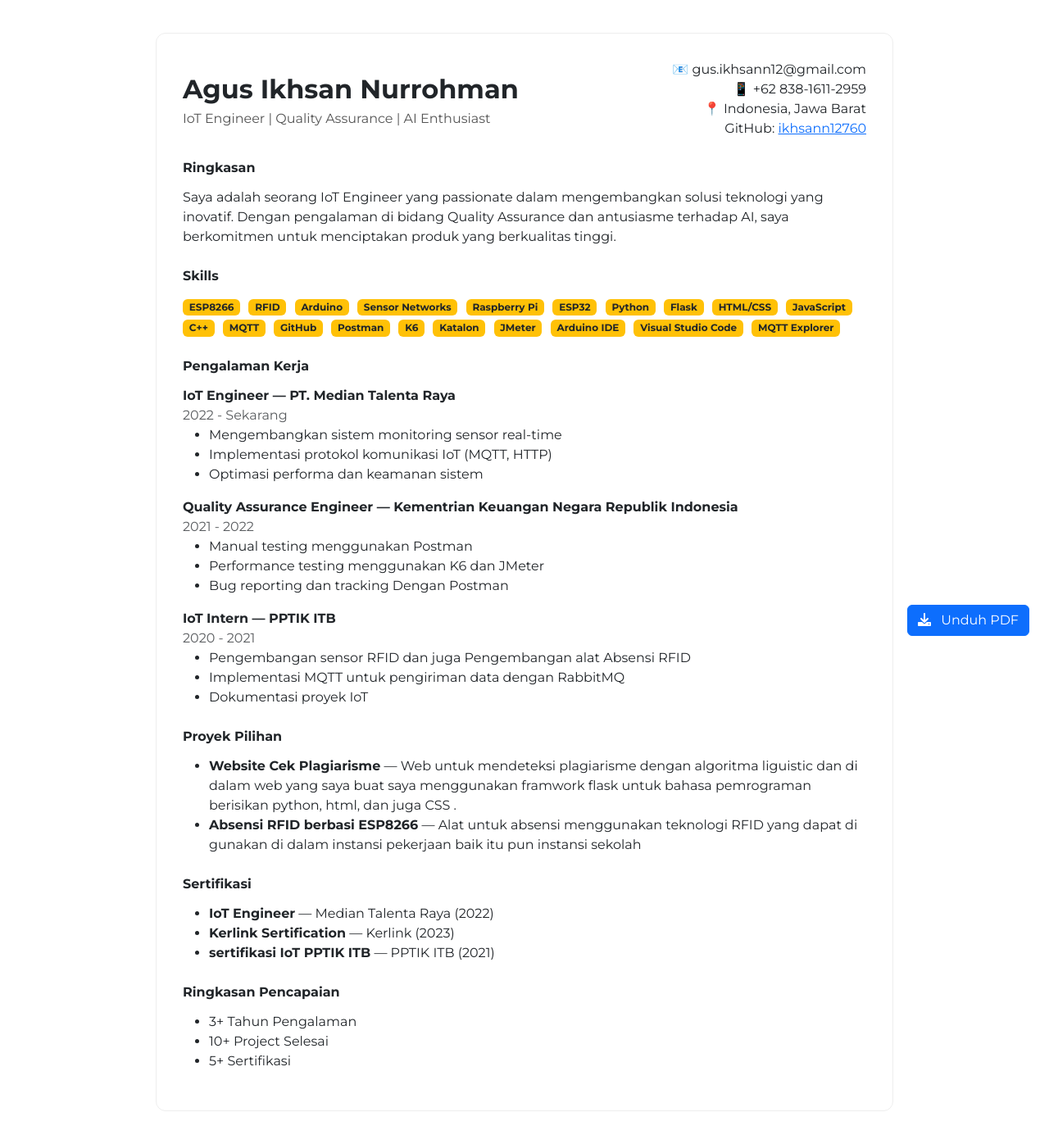
After one commit to ikhsann12760/my_portofolio, a Flask app: page /cv in a window 1280 px wide. The commit adds this page. Shown: the whole page at 82% size. Run offline with Flask 3, Linux system fonts and the light colour scheme.

Commit message:
perubahan sedikit pada code

```diff
--- a/app.py
+++ b/app.py
@@ -87,6 +87,39 @@ def home():
     print("Files in templates folder:", os.listdir("static/templates"))
     return render_template("index.html", projects=projects, certifications=certifications)
 
+@app.route('/cv')
+def cv():
+    projects = [
+        {"title": "Website Cek Plagiarisme", "image": "project3-2.png", "desc": " Web untuk mendeteksi plagiarisme dengan algoritma liguistic dan di dalam web yang saya buat saya menggunakan framwork flask untuk bahasa pemrograman berisikan python, html, dan juga CSS ."},
+        {"title": "Absensi RFID berbasi ESP8266", "image": "project2.jpg", "desc": "Alat untuk absensi menggunakan teknologi RFID yang dapat di gunakan di dalam instansi pekerjaan baik itu pun instansi sekolah"}
+    ]
+    certifications = [
+        {"title": "IoT Engineer", "issuer": "Median Talenta Raya", "year": 2022, "image": "sertifikat-pkl-smk-maarif-grt-agus-ikhsan-1.png"},
+        {"title": "Kerlink Sertification", "issuer": "Kerlink", "year": 2023, "image": "ikhsan-certifakte-kerlink-1.png"},
+        {"title": "sertifikasi IoT PPTIK ITB", "issuer": "PPTIK ITB", "year": 2021, "image": "44d50f5a-df37-44ee-af10-0a6a6095a501-1.png"}
+    ]
+    return render_template('cv.html', projects=projects, certifications=certifications)
+
+@app.route('/cv/download')
+def cv_download():
+    projects = [
+        {"title": "Website Cek Plagiarisme", "image": "project3-2.png", "desc": " Web untuk mendeteksi plagiarisme dengan algoritma liguistic dan di dalam web yang saya buat saya menggunakan framwork flask untuk bahasa pemrograman berisikan python, html, dan juga CSS ."},
+        {"title": "Absensi RFID berbasi ESP8266", "image": "project2.jpg", "desc": "Alat untuk absensi menggunakan teknologi RFID yang dapat di gunakan di dalam instansi pekerjaan baik itu pun instansi sekolah"}
+    ]
+    certifications = [
+        {"title": "IoT Engineer", "issuer": "Median Talenta Raya", "year": 2022, "image": "sertifikat-pkl-smk-maarif-grt-agus-ikhsan-1.png"},
+        {"title": "Kerlink Sertification", "issuer": "Kerlink", "year": 2023, "image": "ikhsan-certifakte-kerlink-1.png"},
+        {"title": "sertifikasi IoT PPTIK ITB", "issuer": "PPTIK ITB", "year": 2021, "image": "44d50f5a-df37-44ee-af10-0a6a6095a501-1.png"}
+    ]
+    html = render_template('cv.html', projects=projects, certifications=certifications)
+    from io import BytesIO
+    from xhtml2pdf import pisa
+    pdf_io = BytesIO()
+    pisa.CreatePDF(html, dest=pdf_io)
+    pdf_bytes = pdf_io.getvalue()
+    from flask import Response
+    return Response(pdf_bytes, mimetype='application/pdf', headers={'Content-Disposition': 'attachment; filename="Agus_Ikhsan_Nurrohman_CV.pdf"'})
+
 
 @app.route('/_debug_env')
 def _debug_env():
--- a/requirements.txt
+++ b/requirements.txt
@@ -1,8 +1,9 @@
 Flask==2.3.0
 Flask-Mail==0.9.1
 gunicorn==20.1.0
-Pillow==10.0.1
+Pillow>=11.0.0
 python-dotenv==1.0.0
+xhtml2pdf==0.2.8
 
 # Notes:
 # - `Flask` and `Flask-Mail` are required by `app.py` and Netlify function.
--- /dev/null
+++ b/static/templates/cv.html
@@ -0,0 +1,121 @@
+<!DOCTYPE html>
+<html lang="id">
+<head>
+    <meta charset="UTF-8">
+    <meta name="viewport" content="width=device-width, initial-scale=1.0">
+    <title>CV - Agus Ikhsan Nurrohman</title>
+    <link rel="stylesheet" href="https://cdn.jsdelivr.net/npm/bootstrap@5.3.0/dist/css/bootstrap.min.css">
+    <style>
+        body { font-family: 'Montserrat', Arial, sans-serif; }
+        .cv-container { max-width: 900px; margin: 40px auto; padding: 32px; border: 1px solid #eee; border-radius: 12px; }
+        .name { font-size: 32px; font-weight: 700; }
+        .title { color: #555; }
+        .section-title { font-weight: 700; margin-top: 24px; margin-bottom: 12px; }
+        .badge { margin: 4px 6px 0 0; }
+        .download-btn { position: fixed; right: 24px; bottom: 24px; }
+        @media print { .download-btn { display: none; } .cv-container { border: none; } }
+    </style>
+    <link href="https://fonts.googleapis.com/css2?family=Montserrat:wght@400;600;700&display=swap" rel="stylesheet">
+</head>
+<body>
+    <div class="cv-container">
+        <div class="d-flex justify-content-between align-items-center">
+            <div>
+                <div class="name">Agus Ikhsan Nurrohman</div>
+                <div class="title">IoT Engineer | Quality Assurance | AI Enthusiast</div>
+            </div>
+            <div class="text-end">
+                <div>📧 gus.ikhsann12@gmail.com</div>
+                <div>📱 +62 838-1611-2959</div>
+                <div>📍 Indonesia, Jawa Barat</div>
+                <div>GitHub: <a href="https://github.com/ikhsann12760" target="_blank">ikhsann12760</a></div>
+            </div>
+        </div>
+
+        <div class="section-title">Ringkasan</div>
+        <p>Saya adalah seorang IoT Engineer yang passionate dalam mengembangkan solusi teknologi yang inovatif. Dengan pengalaman di bidang Quality Assurance dan antusiasme terhadap AI, saya berkomitmen untuk menciptakan produk yang berkualitas tinggi.</p>
+
+        <div class="section-title">Skills</div>
+        <div>
+            <span class="badge bg-warning text-dark">ESP8266</span>
+            <span class="badge bg-warning text-dark">RFID</span>
+            <span class="badge bg-warning text-dark">Arduino</span>
+            <span class="badge bg-warning text-dark">Sensor Networks</span>
+            <span class="badge bg-warning text-dark">Raspberry Pi</span>
+            <span class="badge bg-warning text-dark">ESP32</span>
+            <span class="badge bg-warning text-dark">Python</span>
+            <span class="badge bg-warning text-dark">Flask</span>
+            <span class="badge bg-warning text-dark">HTML/CSS</span>
+            <span class="badge bg-warning text-dark">JavaScript</span>
+            <span class="badge bg-warning text-dark">C++</span>
+            <span class="badge bg-warning text-dark">MQTT</span>
+            <span class="badge bg-warning text-dark">GitHub</span>
+            <span class="badge bg-warning text-dark">Postman</span>
+            <span class="badge bg-warning text-dark">K6</span>
+            <span class="badge bg-warning text-dark">Katalon</span>
+            <span class="badge bg-warning text-dark">JMeter</span>
+            <span class="badge bg-warning text-dark">Arduino IDE</span>
+            <span class="badge bg-warning text-dark">Visual Studio Code</span>
+            <span class="badge bg-warning text-dark">MQTT Explorer</span>
+        </div>
+
+        <div class="section-title">Pengalaman Kerja</div>
+        <div>
+            <div class="mb-3">
+                <div class="fw-bold">IoT Engineer — PT. Median Talenta Raya</div>
+                <div class="text-muted">2022 - Sekarang</div>
+                <ul>
+                    <li>Mengembangkan sistem monitoring sensor real-time</li>
+                    <li>Implementasi protokol komunikasi IoT (MQTT, HTTP)</li>
+                    <li>Optimasi performa dan keamanan sistem</li>
+                </ul>
+            </div>
+            <div class="mb-3">
+                <div class="fw-bold">Quality Assurance Engineer — Kementrian Keuangan Negara Republik Indonesia</div>
+                <div class="text-muted">2021 - 2022</div>
+                <ul>
+                    <li>Manual testing menggunakan Postman</li>
+                    <li>Performance testing menggunakan K6 dan JMeter</li>
+                    <li>Bug reporting dan tracking Dengan Postman</li>
+                </ul>
+            </div>
+            <div class="mb-3">
+                <div class="fw-bold">IoT Intern — PPTIK ITB</div>
+                <div class="text-muted">2020 - 2021</div>
+                <ul>
+                    <li>Pengembangan sensor RFID dan juga Pengembangan alat Absensi RFID</li>
+                    <li>Implementasi MQTT untuk pengiriman data dengan RabbitMQ</li>
+                    <li>Dokumentasi proyek IoT</li>
+                </ul>
+            </div>
+        </div>
+
+        <div class="section-title">Proyek Pilihan</div>
+        <ul>
+            {% for project in projects %}
+            <li><strong>{{ project.title }}</strong> — {{ project.desc }}</li>
+            {% endfor %}
+        </ul>
+
+        <div class="section-title">Sertifikasi</div>
+        <ul>
+            {% for cert in certifications %}
+            <li><strong>{{ cert.title }}</strong> — {{ cert.issuer }} ({{ cert.year }})</li>
+            {% endfor %}
+        </ul>
+
+        <div class="section-title">Ringkasan Pencapaian</div>
+        <ul>
+            <li>3+ Tahun Pengalaman</li>
+            <li>10+ Project Selesai</li>
+            <li>5+ Sertifikasi</li>
+        </ul>
+    </div>
+
+    <button class="btn btn-primary download-btn" onclick="window.print()">
+        <i class="fas fa-download me-2"></i> Unduh PDF
+    </button>
+    <script src="https://cdnjs.cloudflare.com/ajax/libs/font-awesome/6.0.0/js/all.min.js"></script>
+    <script>if (new URLSearchParams(window.location.search).get('print') === '1') { window.print(); }</script>
+</body>
+</html>
```
Also changed, not shown: create_project_images.py (added, +76 -0 lines), static/templates/index.html (+3 -8 lines), static/images/project-plagiarism.png (added), static/images/project-rfid.png (added), 1 other file.
